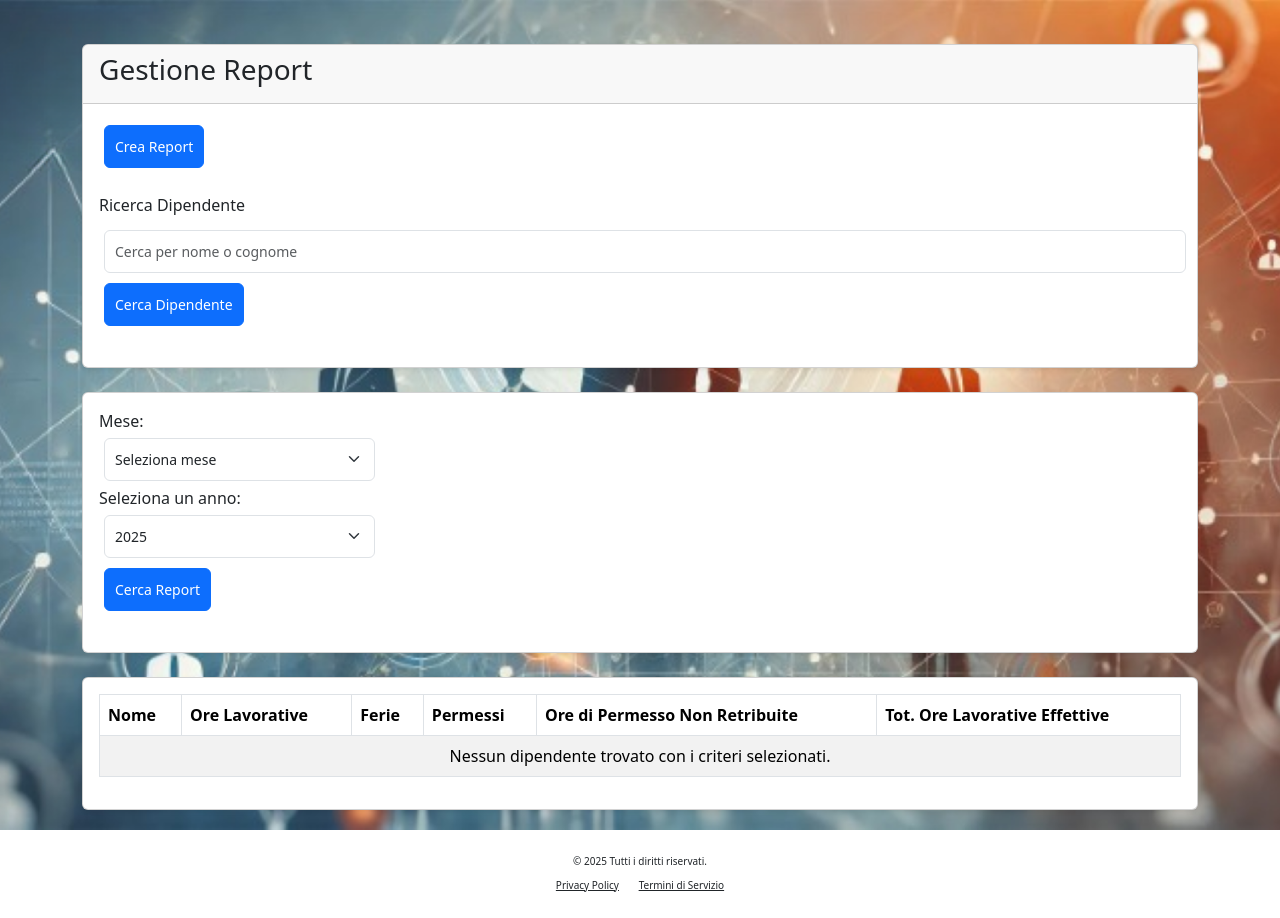
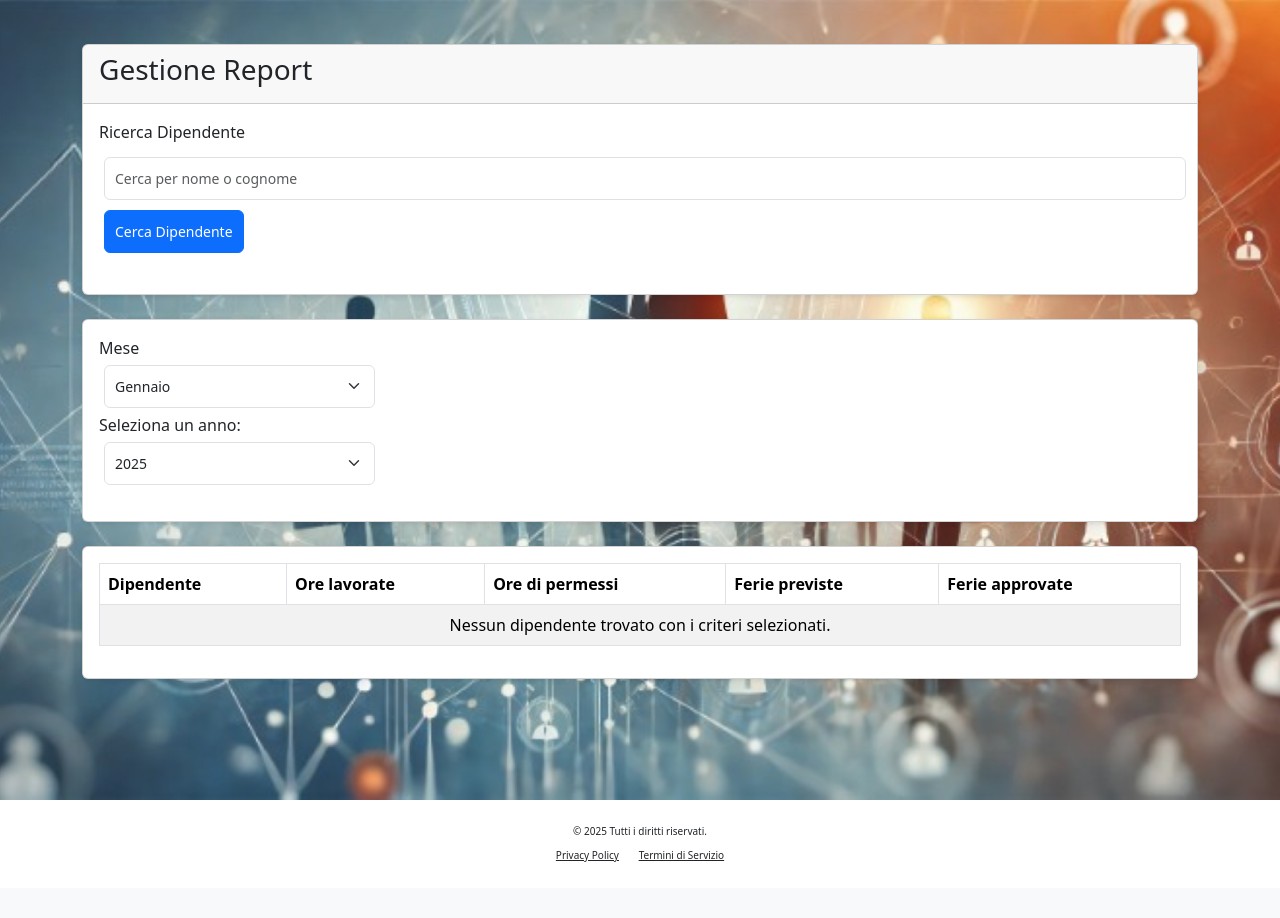
Before and after one commit to LorenzoSiena/HRMS-Human-Resource-Management-System, a Django app: page /report in a window 1280 px wide. Shown: the part 77-995 px from the top of the page. After the commit the page ends 939 px from the top, so only its background shows below. Run offline with Django 3.2, Linux system fonts and the light colour scheme.

Commit message:
report implementato

```diff
--- a/hrms_project/hrms_app/templates/hrms_app/report.html
+++ b/hrms_project/hrms_app/templates/hrms_app/report.html
@@ -16,10 +16,7 @@
       </div>
       <div class="card-body">
 
-        <form id="searchForm" class="form-container" method="POST" action="{% url 'crea_report_finti' %}">
-          {% csrf_token %}
-          <button type="submit" class="btn btn-primary">Crea Report</button>
-        </form>
+
 
         <form id="searchForm" class="form-container" method="POST" action="{% url 'gestione_dipendenti' %}">
           {% csrf_token %}
@@ -47,7 +44,8 @@
                 <ul class="list-group" id="personList1">
                   {% for dipendente in dipendenti|slice:":10" %}
                     <li class="form-check">
-                      <input class="form-check-input" type="radio" name="dipendente" value="{{ dipendente.id }}" id="flexRadioDefault1">
+                      <input class="form-check-input" type="radio" name="dipendente" value="{{ dipendente.id }}" id="flexRadioDefault1"
+                      {% if forloop.first %}checked{% endif %}>
                       <label class="form-check-label" for="flexRadioDefault1">
                         {{ dipendente.nome }} {{ dipendente.cognome }}
                       </label>
@@ -59,18 +57,17 @@
           {% endif %}
 
           <div class="col-12 col-sm-6 col-md-3">
-            <label for="month">Mese:</label>
+            <label for="month">Mese</label>
             <select id="month" name="month" class="form-select">
-              <option value="">Seleziona mese</option>
-              <option value="01">Gennaio</option>
-              <option value="02">Febbraio</option>
-              <option value="03">Marzo</option>
-              <option value="04">Aprile</option>
-              <option value="05">Maggio</option>
-              <option value="06">Giugno</option>
-              <option value="07">Luglio</option>
-              <option value="08">Agosto</option>
-              <option value="09">Settembre</option>
+              <option value="1">Gennaio</option>
+              <option value="2">Febbraio</option>
+              <option value="3">Marzo</option>
+              <option value="4">Aprile</option>
+              <option value="5">Maggio</option>
+              <option value="6">Giugno</option>
+              <option value="7">Luglio</option>
+              <option value="8">Agosto</option>
+              <option value="9">Settembre</option>
               <option value="10">Ottobre</option>
               <option value="11">Novembre</option>
               <option value="12">Dicembre</option>
@@ -82,9 +79,11 @@
             <select id="selectedYear" name="year"  class="form-select"></select>
           </div>
 
+          {% if dipendenti %}
           <div class="col-12 col-sm-6 col-md-2 d-flex align-items-end">
             <button type="submit" class="btn btn-primary">Cerca Report</button>
           </div>
+          {% endif %}
         </div>
       </form>
     </div>
@@ -94,44 +93,41 @@
   <div class="card mt-4 shadow-sm">
     <div class="card-body">
 
-      {% if report_mensile %}
-      report_mensile
-      <br>
-      report_mensile.get('presenze')
-      <br>
-      report_mensile.get('permessi')
-      <br>
-      report_mensile.get('ferie')
-      {% endif%}
+
 
       <div class="table-responsive">
         <table class="table table-bordered table-striped">
           <thead>
             <tr>
-              <th>Nome</th>
-              <th>Ore Lavorative</th>
-              <th>Ferie</th>
-              <th>Permessi</th>
-              <th>Ore di Permesso Non Retribuite</th>
-              <th>Tot. Ore Lavorative Effettive</th>
+              <th>Dipendente</th>
+              <th>Ore lavorate</th>
+              <th>Ore di permessi</th>
+              <th>Ferie previste</th>
+              <th>Ferie approvate</th>
+
+
             </tr>
           </thead>
+
+
           <tbody>
-            {% for dipendente in report_mensile %}
+            {% if report %}
+
               <tr>
-                <td>{{ dipendente.nome }}</td>
-                <td>{{ dipendente.ore_lavorative }}</td>
-                <td>{{ dipendente.ferie }}</td>
-                <td>{{ dipendente.permessi }}</td>
-                {% comment %} <td>{{ dipendente.ore_permesso_non_retribuite }}</td> {% endcomment %}
-                {% comment %} <td>{{ dipendente.ore_effettive }}</td> {% endcomment %}
-              </tr>
-            {% empty %}
+                <td>{{ dipendente.nome }} {{ dipendente.cognome }}</td>
+                <td>{{ report.ore_totali_presenze }}</td>
+                <td>{{ report.ore_totali_permessi }}</td>
+                <td>{{ report.giorni_totali_ferie_approvate }}</td>
+                <td>{{ report.giorni_totali_ferie_previste }}</td>
+                  </tr>
+            {% else %}
               <tr>
                 <td colspan="6" class="text-center">Nessun dipendente trovato con i criteri selezionati.</td>
               </tr>
-            {% endfor %}
+            {% endif %}
           </tbody>
+
+
         </table>
       </div>
     </div>
--- a/hrms_project/hrms_app/views.py
+++ b/hrms_project/hrms_app/views.py
@@ -428,11 +428,12 @@ def busta_paga(request:HttpRequest):
 def consulta_documenti(request:HttpRequest):
     return render(request,'hrms_app/consulta_documenti.html')
 
-def report_mensile(request:HttpRequest):
+def get_or_create_report(model, dipendente, anno, mese):
+    report, created = model.objects.get_or_create(dipendente=dipendente, anno=anno, mese=mese)
+    return report
 
-    report_mensile = []
 
-    # Recupera il mese e l'anno scelti dall'utente
+def report_mensile(request: HttpRequest):
     if request.method == "POST":
         id = request.POST.get("dipendente")
         mese = request.POST.get("month")
@@ -444,16 +445,23 @@ def report_mensile(request:HttpRequest):
             messages.error(request, "Nessun dipendente trovato")
             return redirect('report')
 
+        report_mensile_presenze = get_or_create_report(ReportPresenze, dipendente, anno, mese)
+        report_mensile_ferie = get_or_create_report(ReportFerie, dipendente, anno, mese)
+        report_mensile_permessi = get_or_create_report(ReportPermessi, dipendente, anno, mese)
 
-        presenze = ReportPresenze.objects.get(dipendente=dipendente, anno=anno, mese=mese)
-        ferie = ReportFerie.objects.get(dipendente=dipendente, anno=anno, mese=mese)
-        permessi = ReportPermessi.objects.get(dipendente=dipendente, anno=anno, mese=mese)
+        ore_totali_presenze = report_mensile_presenze.ore_totali
+        ore_totali_permessi = report_mensile_permessi.ore_totali_permessi
+        giorni_totali_ferie_approvate = report_mensile_ferie.giorni_totali_approvati
+        giorni_totali_ferie_previste = report_mensile_ferie.giorni_totali_previsti
 
-        #generare robe in shell QUI
+        report = {
+            'ore_totali_presenze': ore_totali_presenze,
+            'ore_totali_permessi': ore_totali_permessi,
+            'giorni_totali_ferie_approvate': giorni_totali_ferie_approvate,
+            'giorni_totali_ferie_previste': giorni_totali_ferie_previste,
+        }
 
-        report_mensile = [presenze, ferie, permessi]
-    return render(request, "hrms_app/report.html", {"report_mensile": report_mensile, "dipendente" :dipendente })
-
+        return render(request, "hrms_app/report.html", {"report": report, "dipendente": dipendente})
 
 def crea_report_finti(request:HttpRequest):
     if request.method == "POST":
```
Also changed, not shown: hrms_project/hrms_app/models.py (+47 -7 lines).
